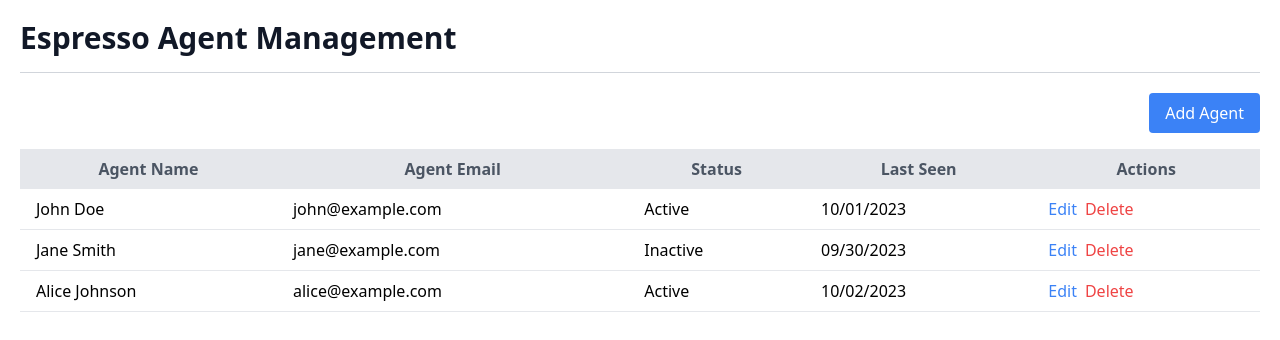
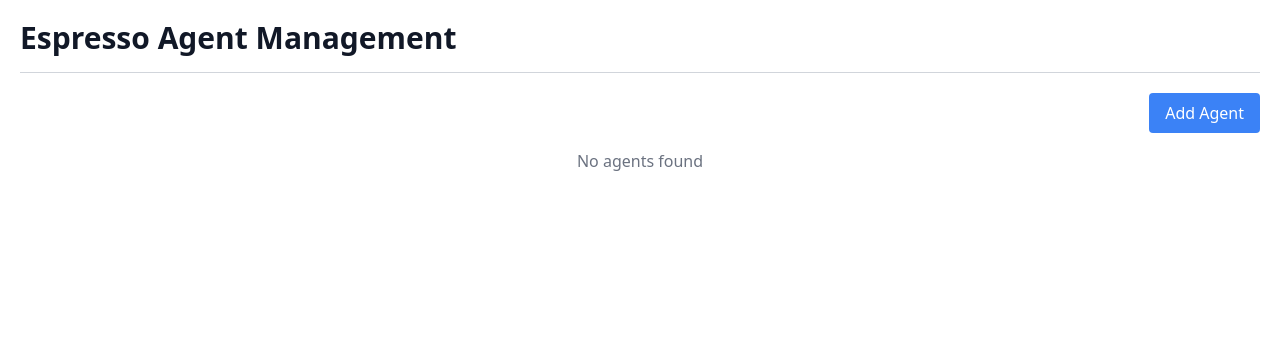
Before and after one commit to danbowles/espresso-take-home, a React (Vite) app: page / in a window 1280 px wide. Shown: the top 340 px of the page. Built offline with nearby package versions, Linux system fonts and the light colour scheme.

Commit message:
:sparkles: Reducer set, updated app

```diff
--- a/src/app/app.tsx
+++ b/src/app/app.tsx
@@ -3,27 +3,28 @@ import { Agent } from "../types";
 import AgentForm from "../components/AgentForm";
 import Modal from "../components/Modal";
 import AgentTable from "../components/AgentTable";
+import { useAgentsReducer } from "./reducers/AgentsReducer";
 
-const agents: Agent[] = [
-  {
-    name: "John Doe",
-    email: "john@example.com",
-    status: "Active",
-    lastSeen: "10/01/2023",
-  },
-  {
-    name: "Jane Smith",
-    email: "jane@example.com",
-    status: "Inactive",
-    lastSeen: "09/30/2023",
-  },
-  {
-    name: "Alice Johnson",
-    email: "alice@example.com",
-    status: "Active",
-    lastSeen: "10/02/2023",
-  },
-];
+// const agents: Agent[] = [
+//   {
+//     name: "John Doe",
+//     email: "john@example.com",
+//     status: "Active",
+//     lastSeen: "10/01/2023",
+//   },
+//   {
+//     name: "Jane Smith",
+//     email: "jane@example.com",
+//     status: "Inactive",
+//     lastSeen: "09/30/2023",
+//   },
+//   {
+//     name: "Alice Johnson",
+//     email: "alice@example.com",
+//     status: "Active",
+//     lastSeen: "10/02/2023",
+//   },
+// ];
 
 function Header() {
   return (
@@ -41,6 +42,7 @@ function App() {
   const [agentToEdit, setAgentToEdit] = useState<Agent | null>(null);
   const [agentToDelete, setAgentToDelete] = useState<Agent | null>(null);
   const [isDeleteModalOpen, setIsDeleteModalOpen] = useState(false);
+  const [state, dispatch] = useAgentsReducer();
   const handleAgentDelete = (agent: Agent) => {
     setAgentToDelete(agent);
     setIsDeleteModalOpen(true);
@@ -51,12 +53,23 @@ function App() {
     setIsModalOpen(true);
   };
 
+  const handleAgentFormSubmit = (agent: Agent) => {
+    if (agentToEdit) {
+      dispatch({ type: "EDIT_AGENT", payload: agent });
+    } else {
+      dispatch({ type: "CREATE_AGENT", payload: agent });
+    }
+    setIsModalOpen(false);
+    setAgentToEdit(null);
+  }
+
   const confirmDeleteAgent = () => {
     if (agentToDelete) {
       // Perform the delete operation here
       console.log(`Deleting agent: ${agentToDelete.name}`);
       setIsDeleteModalOpen(false);
       setAgentToDelete(null);
+      dispatch({ type: "DELETE_AGENT", payload: agentToDelete.email });
     }
   };
   return (
@@ -72,17 +85,21 @@ function App() {
           </button>
         </div>
         <div className="overflow-x-auto">
+          {state.length === 0 ? (
+            <p className="text-center text-gray-500">No agents found</p>
+          ) : (
           <AgentTable
-            agents={agents}
+            agents={state}
             handleAgentEdit={handleAgentEdit}
             handleAgentDelete={handleAgentDelete}
           />
+        )}
         </div>
       </section>
       <Modal isOpen={isModalOpen} onClose={() => setIsModalOpen(false)}>
         <AgentForm
           agent={agentToEdit}
-          onSubmit={() => {}}
+          onSubmit={handleAgentFormSubmit}
           onCancel={() => setIsModalOpen(false)}
         />
       </Modal>
--- /dev/null
+++ b/src/app/reducers/AgentsReducer.ts
@@ -0,0 +1,35 @@
+import { useReducer, useEffect } from 'react';
+import { State, Action } from '../../types';
+
+const initialState: State = JSON.parse(localStorage.getItem('espresso-agents') || '[]');
+
+const agentsReducer = (state: State, action: Action): State => {
+  let newState: State;
+  switch (action.type) {
+    case 'CREATE_AGENT':
+      newState = [...state, action.payload];
+      break;
+    case 'EDIT_AGENT':
+      newState = state.map(agent => agent.email === action.payload.email ? action.payload : agent);
+      break;
+    case 'DELETE_AGENT':
+      newState = state.filter(agent => agent.email !== action.payload);
+      break;
+    default:
+      throw new Error('Unknown action type');
+  }
+  console.log('Saving agents to local storage from reducer');
+  localStorage.setItem('espresso-agents', JSON.stringify(newState));
+  return newState;
+};
+
+export const useAgentsReducer = () => {
+  const [state, dispatch] = useReducer(agentsReducer, initialState);
+
+  useEffect(() => {
+    console.log('Saving agents to local storage');
+    localStorage.setItem('espresso-agents', JSON.stringify(state));
+  }, [state]);
+
+  return [state, dispatch] as const;
+};
```
Also changed, not shown: src/types.ts (+8 -1 lines).
